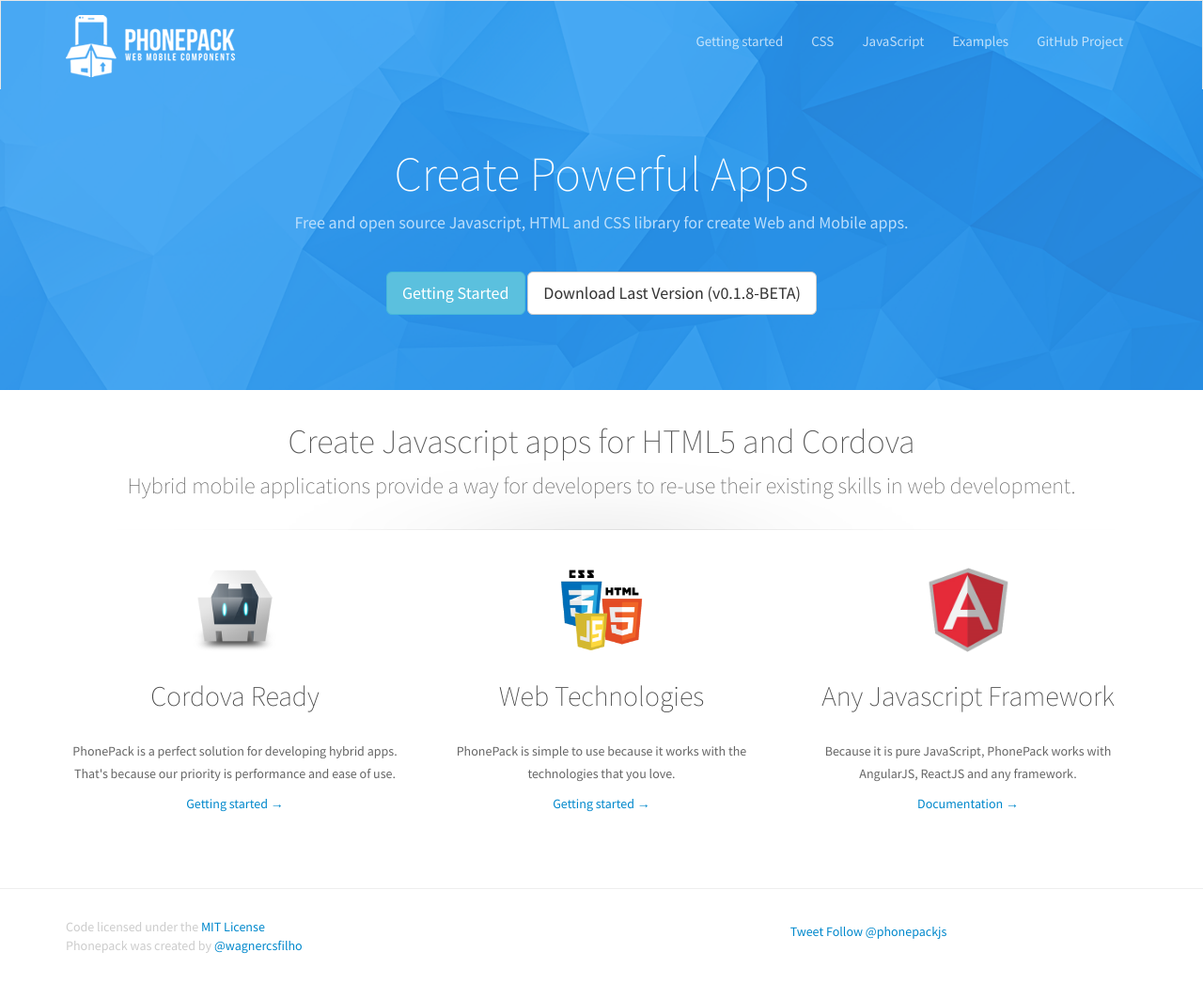
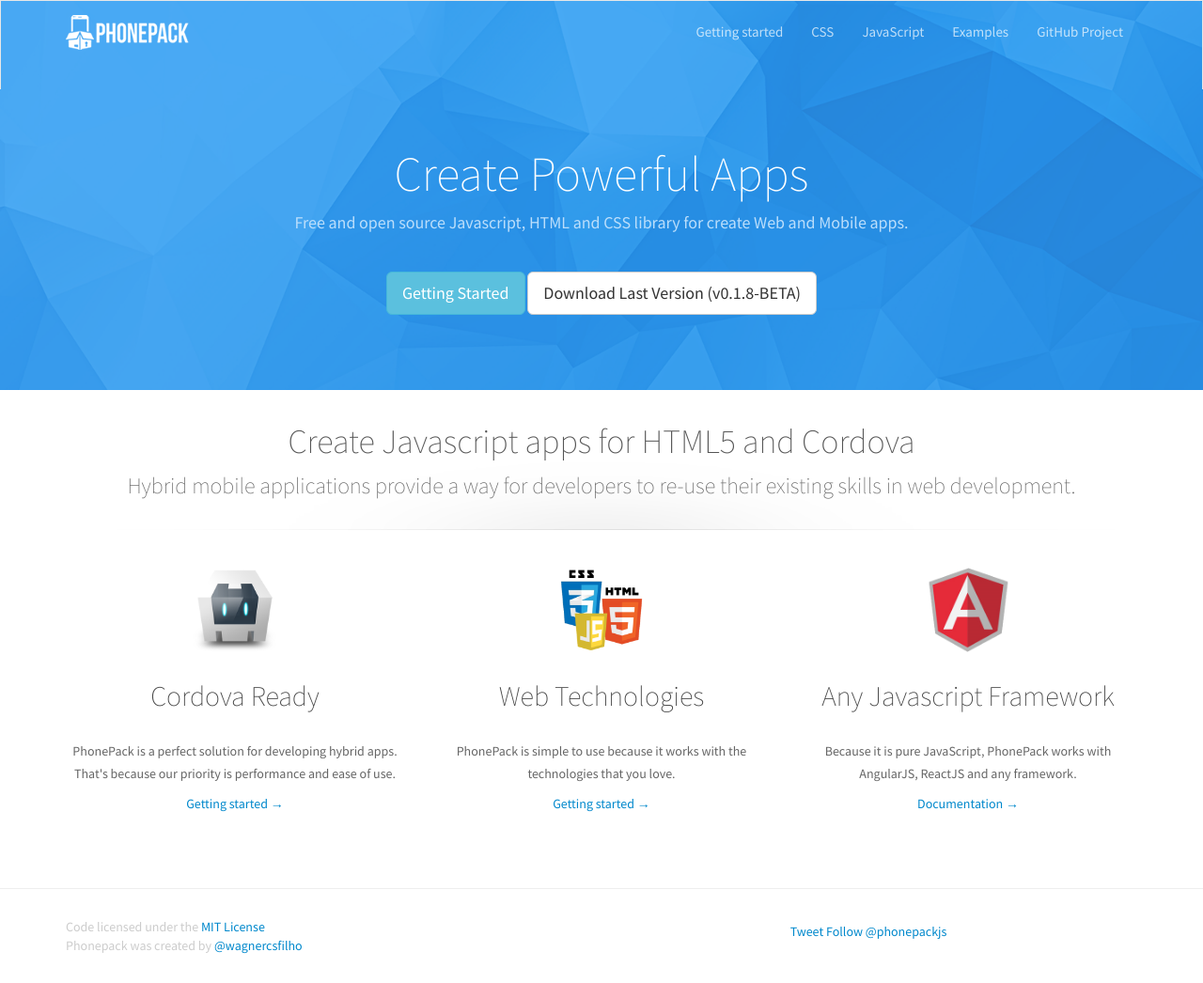
Before and after one commit to wagnercsfilho/phonepack, a Jekyll site: the page built from index.html, in a window 1280 px wide. Shown: the whole page at 94% size. Built offline with Jekyll 4.4.1, drawn with Linux system fonts in a browser that asks for light colours; comment, search, counter and statistics services are not loaded; grey boxes are pictures that could not be loaded.

```diff
--- a/styles/style.css
+++ b/styles/style.css
@@ -92,7 +92,7 @@
 }
 
 .navbar-nav>li>a {
-	line-height: 55px;
+	line-height: 35px;
 	color: rgba(255, 255, 255, 0.7) !important;
 }
 
@@ -106,7 +106,7 @@
 }
 
 .navbar-brand {
-	height: 90px;
+	height: 70px;
 	color: rgba(255, 255, 255, 1) !important;
 	font-weight: bold;
 	font-size: 22px;
```
Also changed, not shown: img/logo_phonepack.png (deleted), img/logo_transparent.png.
